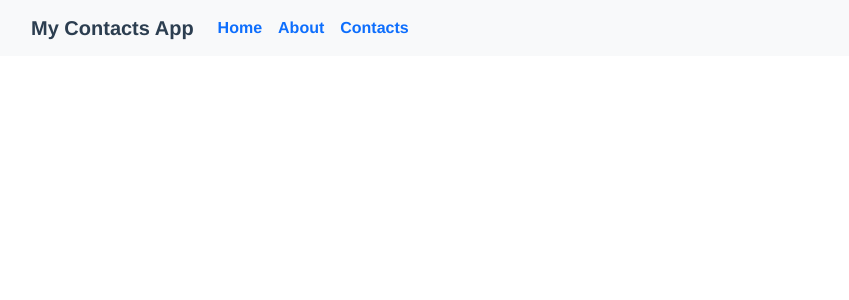
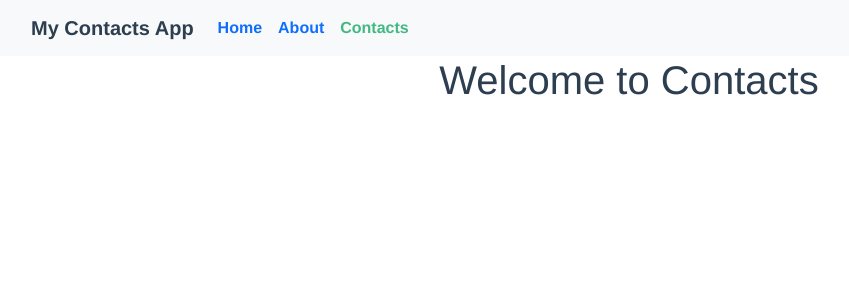
Before and after one commit to AlHassanNour/webtech-contacts-frontend, a Vue app: page /contacts in a window 1280 px wide. Shown: the top 300 px of the page, without its empty margins (11-860 px from the left). Built offline with nearby package versions, Linux system fonts and the light colour scheme.

Commit message:
Navbar Component mit Vue Router verbinden

```diff
--- a/src/components/Navbar.vue
+++ b/src/components/Navbar.vue
@@ -6,19 +6,11 @@
         <span class="navbar-toggler-icon"></span>
       </button>
       <div class="collapse navbar-collapse" id="navbarNav">
-        <ul class="navbar-nav">
-          <li class="nav-item">
-            <a class="nav-link active" aria-current="page" href="#">Home</a>
-          </li>
-          <li class="nav-item">
-            <a class="nav-link" href="#">About</a>
-          </li>
-          <li class="nav-item">
-            <a class="nav-link" href="#">Contacts</a>
-          </li>
-          <li class="nav-item">
-          </li>
-        </ul>
+        <div class="navbar-nav">
+          <router-link class="nav-link" to="/">Home</router-link>
+          <router-link class="nav-link" to ="/about">About</router-link>
+          <router-link class="nav-link" to="/contacts">Contacts</router-link>
+        </div>
       </div>
     </div>
   </nav>
--- a/src/router/index.js
+++ b/src/router/index.js
@@ -1,24 +1,30 @@
 import { createRouter, createWebHistory } from 'vue-router'
 import HomeView from '../views/HomeView.vue'
+import AboutView from '../views/AboutView.vue'
+import Contact from '@/views/Contact'
 
 const routes = [
   {
     path: '/',
-    name: 'home',
+    name: 'Home',
     component: HomeView
   },
   {
     path: '/about',
-    name: 'about',
-    // route level code-splitting
-    // this generates a separate chunk (about.[hash].js) for this route
-    // which is lazy-loaded when the route is visited.
-    component: () => import(/* webpackChunkName: "about" */ '../views/AboutView.vue')
+    name: 'About',
+    component: AboutView
+  },
+  {
+    path: '/contacts',
+    name: 'Contacts',
+    component: Contact
   }
+
 ]
 
 const router = createRouter({
   history: createWebHistory(process.env.BASE_URL),
+  linkActiveClass: 'active',
   routes
 })
 
--- /dev/null
+++ b/src/views/Contact.vue
@@ -0,0 +1,14 @@
+<template>
+<h1> Welcome to Contacts </h1>
+</template>
+
+<script>
+export default {
+  // eslint-disable-next-line vue/multi-word-component-names
+  name: 'Contact'
+}
+</script>
+
+<style scoped>
+
+</style>
```
